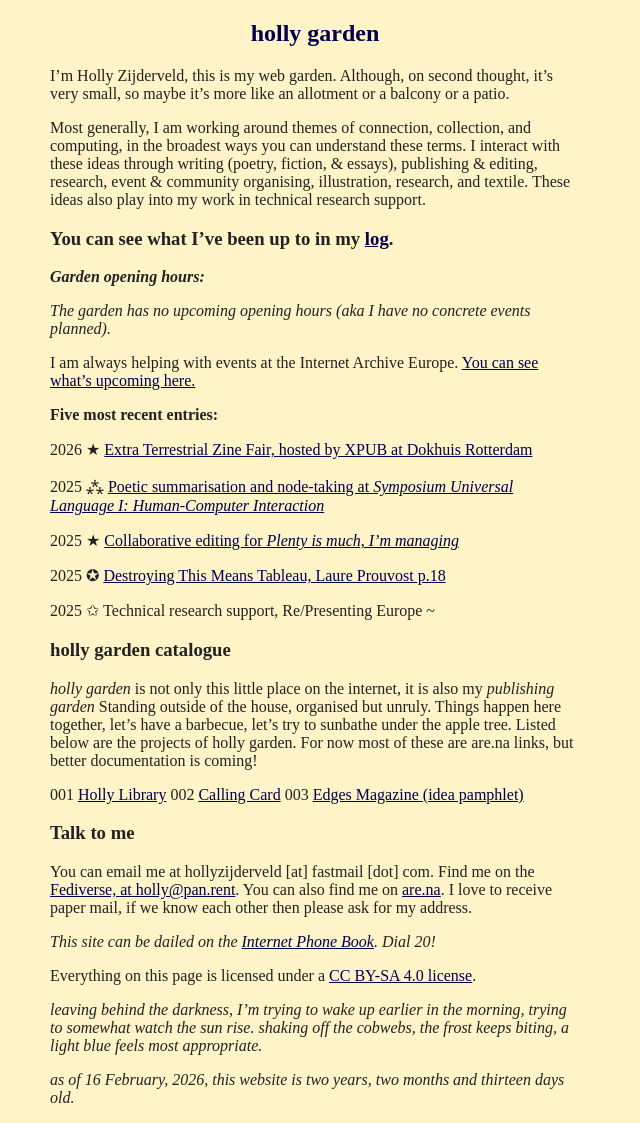
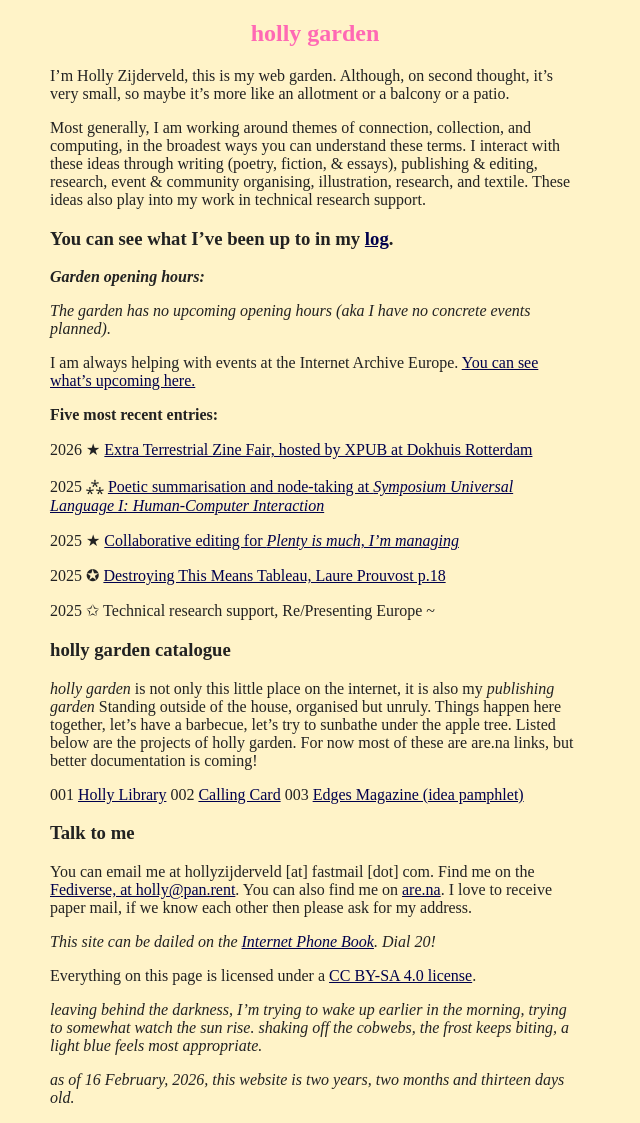
Before and after one commit to hollyz1jderveld/hollyz1jderveld.github.io, a Jekyll site: the page built from index.md, in a window 1280 px wide. Shown: the whole page, without its empty margins (0-640 px from the left). Built offline with Jekyll 4.4.1, drawn with Linux system fonts in a browser that asks for light colours; some web fonts are replaced; Markdown is read by kramdown in place of the engine named in the settings; our own code applies the rules of GitHub Pages for plain Markdown files.

Commit message:
Update style.css

```diff
--- a/assets/css/style.css
+++ b/assets/css/style.css
@@ -6,7 +6,7 @@ body {
 }
 
 h2 {
-    color: #00004d;
+    color: #ff69b4;
     text-align: center;
 }
 
```
